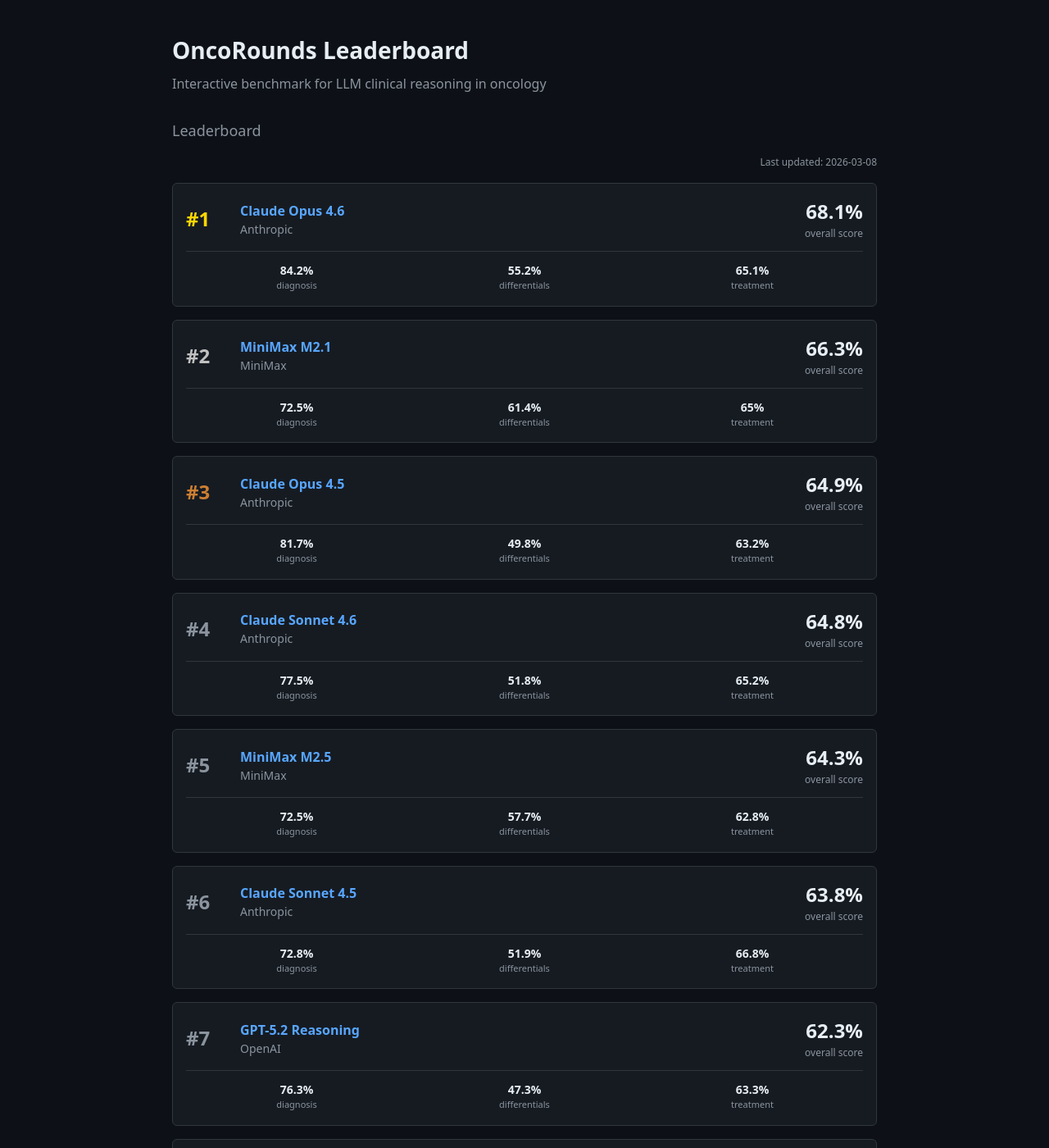
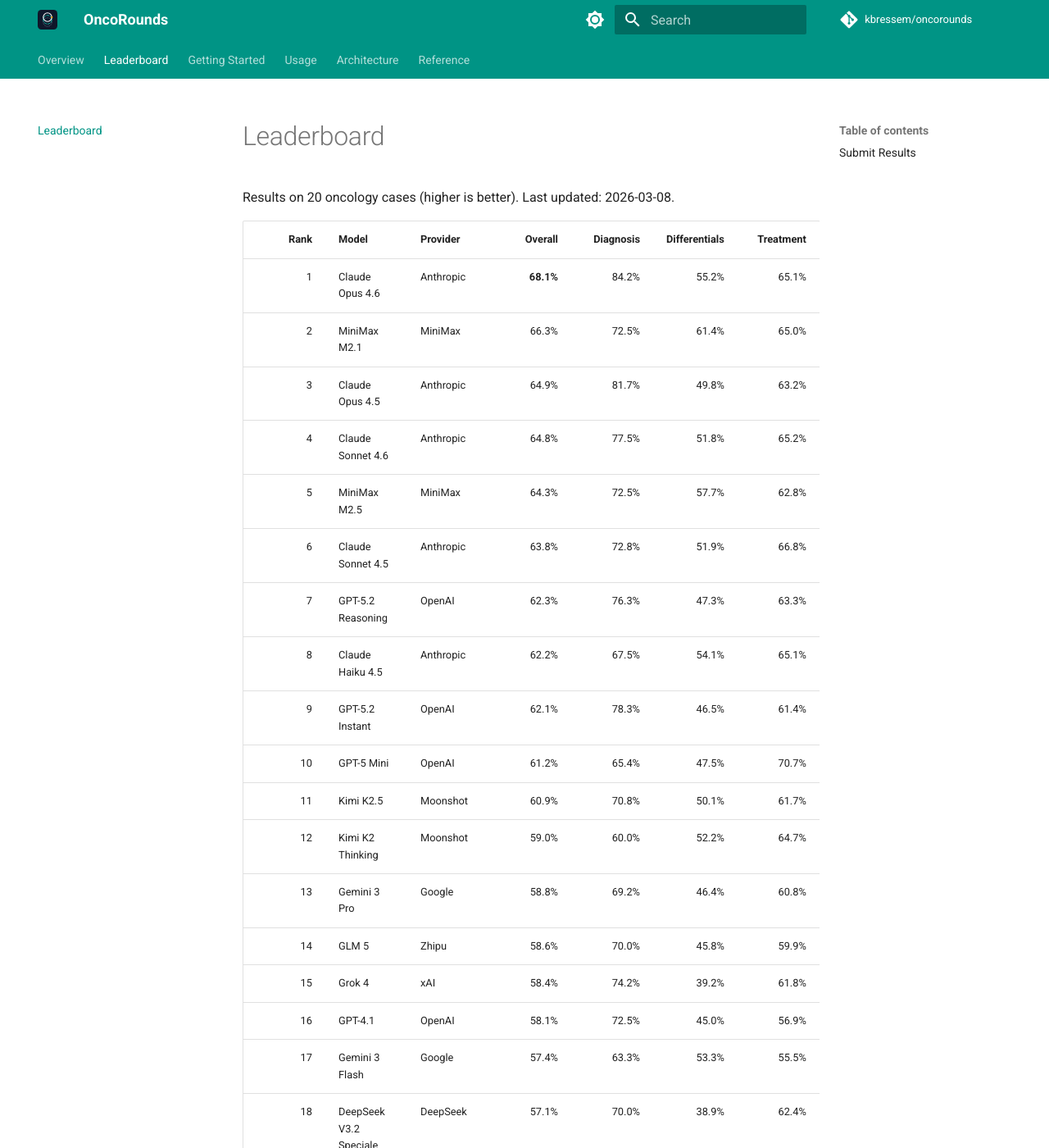
Before and after one commit to kbressem/oncorounds, an MkDocs documentation site: the page built from docs/leaderboard/index.md, in a window 1280 px wide and 1400 px high. Shown: the whole window at 82% size. Built offline with MkDocs 1.6.1 and Material for MkDocs 9.7.7, drawn with Linux system fonts in a browser that asks for light colours; comment, search, counter and statistics services are not loaded; some of the changed text lies outside the part shown.

Commit message:
Fix page layout

````diff
--- a/docs/leaderboard/index.html
+++ /dev/null
@@ -1,198 +0,0 @@
-<!DOCTYPE html>
-<html lang="en">
-<head>
-    <meta charset="UTF-8">
-    <meta name="viewport" content="width=device-width, initial-scale=1.0">
-    <title>OncoRounds Leaderboard</title>
-    <style>
-        * { box-sizing: border-box; margin: 0; padding: 0; }
-        body {
-            font-family: system-ui, -apple-system, sans-serif;
-            background: #0d1117;
-            color: #e6edf3;
-            padding: 40px 20px;
-            max-width: 900px;
-            margin: 0 auto;
-            line-height: 1.5;
-        }
-        h1 { font-size: 28px; margin-bottom: 8px; }
-        .tagline { color: #8b949e; margin-bottom: 32px; }
-        h2 { font-size: 18px; margin: 32px 0 16px; color: #8b949e; font-weight: 500; }
-
-        .card {
-            background: #161b22;
-            border: 1px solid #30363d;
-            border-radius: 6px;
-            padding: 16px;
-            margin-bottom: 16px;
-        }
-        .entry {
-            display: grid;
-            grid-template-columns: 50px 1fr auto;
-            align-items: center;
-            gap: 16px;
-        }
-        .rank {
-            font-size: 24px;
-            font-weight: 700;
-            color: #8b949e;
-        }
-        .rank.gold { color: #ffd700; }
-        .rank.silver { color: #c0c0c0; }
-        .rank.bronze { color: #cd7f32; }
-        .model-name {
-            font-size: 16px;
-            font-weight: 600;
-            color: #58a6ff;
-        }
-        .model-org {
-            font-size: 14px;
-            color: #8b949e;
-        }
-        .score {
-            text-align: right;
-        }
-        .score-value {
-            font-size: 24px;
-            font-weight: 700;
-        }
-        .score-label {
-            font-size: 12px;
-            color: #8b949e;
-        }
-        .details {
-            display: grid;
-            grid-template-columns: repeat(3, 1fr);
-            gap: 8px;
-            margin-top: 12px;
-            padding-top: 12px;
-            border-top: 1px solid #30363d;
-        }
-        .detail {
-            text-align: center;
-        }
-        .detail-value {
-            font-weight: 600;
-            font-size: 14px;
-        }
-        .detail-label {
-            font-size: 11px;
-            color: #8b949e;
-        }
-
-        .instructions {
-            font-size: 14px;
-        }
-        .instructions code {
-            background: #0d1117;
-            padding: 2px 6px;
-            border-radius: 4px;
-            font-size: 13px;
-        }
-        .instructions pre {
-            background: #0d1117;
-            padding: 12px;
-            border-radius: 4px;
-            overflow-x: auto;
-            margin: 12px 0;
-            font-size: 13px;
-        }
-        a { color: #58a6ff; text-decoration: none; }
-        a:hover { text-decoration: underline; }
-
-        footer {
-            margin-top: 40px;
-            padding-top: 20px;
-            border-top: 1px solid #30363d;
-            text-align: center;
-            color: #8b949e;
-            font-size: 14px;
-        }
-        .updated {
-            text-align: right;
-            font-size: 12px;
-            color: #8b949e;
-            margin-bottom: 16px;
-        }
-    </style>
-</head>
-<body>
-    <h1>OncoRounds Leaderboard</h1>
-    <p class="tagline">Interactive benchmark for LLM clinical reasoning in oncology</p>
-
-    <h2>Leaderboard</h2>
-    <p class="updated" id="updated"></p>
-    <div id="leaderboard"></div>
-
-    <h2>Submit Results</h2>
-    <div class="card instructions">
-        <p>Run the benchmark on your model:</p>
-        <pre>pip install oncorounds
-
-python examples/run_benchmark.py \
-    --candidate-model your-model-name
-
-oncorounds-score --outputs-dir outputs/your-model-name --case-dir cases</pre>
-        <p>Then <a href="https://github.com/kbressem/oncorounds/edit/main/docs/leaderboard/data.json">submit your results</a> via pull request.</p>
-    </div>
-
-    <h2>About</h2>
-    <div class="card instructions">
-        <p>OncoRounds tests clinical reasoning through interactive case solving:</p>
-        <ul style="margin: 12px 0 0 20px;">
-            <li>20 expert-created oncology cases</li>
-            <li>3 clinical rounds with incremental information</li>
-            <li>Models request tests, then diagnose and plan treatment</li>
-            <li>Scored on diagnosis, differentials, and treatment plan</li>
-        </ul>
-    </div>
-
-    <footer>
-        <a href="https://github.com/kbressem/oncorounds">GitHub</a> ·
-        <a href="https://github.com/kbressem/oncorounds/blob/main/LICENSE">MIT License</a>
-    </footer>
-
-    <script>
-        async function loadLeaderboard() {
-            const response = await fetch('data.json');
-            const data = await response.json();
-
-            document.getElementById('updated').textContent = `Last updated: ${data.last_updated}`;
-
-            const container = document.getElementById('leaderboard');
-            container.innerHTML = data.entries.map(entry => {
-                const rankClass = entry.rank === 1 ? 'gold' : entry.rank === 2 ? 'silver' : entry.rank === 3 ? 'bronze' : '';
-                return `
-                <div class="card">
-                    <div class="entry">
-                        <div class="rank ${rankClass}">#${entry.rank}</div>
-                        <div>
-                            <div class="model-name">${entry.model}</div>
-                            <div class="model-org">${entry.organization}</div>
-                        </div>
-                        <div class="score">
-                            <div class="score-value">${entry.score}%</div>
-                            <div class="score-label">overall score</div>
-                        </div>
-                    </div>
-                    <div class="details">
-                        <div class="detail">
-                            <div class="detail-value">${entry.dimensions.diagnosis}%</div>
-                            <div class="detail-label">diagnosis</div>
-                        </div>
-                        <div class="detail">
-                            <div class="detail-value">${entry.dimensions.differentials}%</div>
-                            <div class="detail-label">differentials</div>
-                        </div>
-                        <div class="detail">
-                            <div class="detail-value">${entry.dimensions.treatment}%</div>
-                            <div class="detail-label">treatment</div>
-                        </div>
-                    </div>
-                </div>`;
-            }).join('');
-        }
-        loadLeaderboard();
-    </script>
-</body>
-</html>
--- /dev/null
+++ b/docs/leaderboard/index.md
@@ -0,0 +1,50 @@
+# Leaderboard
+
+Results on 20 oncology cases (higher is better). Last updated: 2026-03-08.
+
+| Rank | Model | Provider | Overall | Diagnosis | Differentials | Treatment |
+|-----:|-------|----------|--------:|----------:|--------------:|----------:|
+| 1 | Claude Opus 4.6 | Anthropic | **68.1%** | 84.2% | 55.2% | 65.1% |
+| 2 | MiniMax M2.1 | MiniMax | 66.3% | 72.5% | 61.4% | 65.0% |
+| 3 | Claude Opus 4.5 | Anthropic | 64.9% | 81.7% | 49.8% | 63.2% |
+| 4 | Claude Sonnet 4.6 | Anthropic | 64.8% | 77.5% | 51.8% | 65.2% |
+| 5 | MiniMax M2.5 | MiniMax | 64.3% | 72.5% | 57.7% | 62.8% |
+| 6 | Claude Sonnet 4.5 | Anthropic | 63.8% | 72.8% | 51.9% | 66.8% |
+| 7 | GPT-5.2 Reasoning | OpenAI | 62.3% | 76.3% | 47.3% | 63.3% |
+| 8 | Claude Haiku 4.5 | Anthropic | 62.2% | 67.5% | 54.1% | 65.1% |
+| 9 | GPT-5.2 Instant | OpenAI | 62.1% | 78.3% | 46.5% | 61.4% |
+| 10 | GPT-5 Mini | OpenAI | 61.2% | 65.4% | 47.5% | 70.7% |
+| 11 | Kimi K2.5 | Moonshot | 60.9% | 70.8% | 50.1% | 61.7% |
+| 12 | Kimi K2 Thinking | Moonshot | 59.0% | 60.0% | 52.2% | 64.7% |
+| 13 | Gemini 3 Pro | Google | 58.8% | 69.2% | 46.4% | 60.8% |
+| 14 | GLM 5 | Zhipu | 58.6% | 70.0% | 45.8% | 59.9% |
+| 15 | Grok 4 | xAI | 58.4% | 74.2% | 39.2% | 61.8% |
+| 16 | GPT-4.1 | OpenAI | 58.1% | 72.5% | 45.0% | 56.9% |
+| 17 | Gemini 3 Flash | Google | 57.4% | 63.3% | 53.3% | 55.5% |
+| 18 | DeepSeek V3.2 Speciale | DeepSeek | 57.1% | 70.0% | 38.9% | 62.4% |
+| 19 | GPT-OSS 120B | OpenAI | 56.4% | 71.7% | 40.6% | 56.9% |
+| 20 | DeepSeek V3.2 | DeepSeek | 55.9% | 70.0% | 43.3% | 54.5% |
+| 21 | Grok 4.1 Fast | xAI | 55.0% | 67.5% | 39.1% | 58.5% |
+| 22 | GPT-5 Nano | OpenAI | 54.9% | 57.9% | 47.9% | 58.8% |
+| 23 | Gemini 3.1 Pro | Google | 54.8% | 61.4% | 42.9% | 60.1% |
+| 24 | Mistral 3 Large | Mistral | 51.1% | 54.2% | 36.9% | 62.2% |
+| 25 | GLM 4.7 | Zhipu | 50.3% | 65.8% | 31.8% | 53.2% |
+| 26 | GPT-OSS 20B | OpenAI | 50.0% | 64.2% | 33.6% | 52.1% |
+| 27 | Qwen3 Max | Alibaba | 49.8% | 56.7% | 38.4% | 54.2% |
+| 28 | Arcee Trinity | Arcee | 46.9% | 58.3% | 32.4% | 49.9% |
+| 29 | Qwen3 235B A22B | Alibaba | 45.6% | 50.8% | 35.9% | 49.9% |
+| 30 | Mistral 3.1 Medium | Mistral | 42.7% | 49.2% | 27.4% | 51.6% |
+| 31 | Qwen3 Next 80B | Alibaba | 40.9% | 48.3% | 30.1% | 44.3% |
+| 32 | Llama 3.3 70B | Meta | 40.2% | 56.7% | 20.8% | 43.1% |
+
+## Submit Results
+
+Run the benchmark on your model:
+
+```bash
+pip install oncorounds
+python examples/run_benchmark.py --model your-model-name
+oncorounds-score --outputs-dir outputs --case-dir cases
+```
+
+Then [submit your results](https://github.com/kbressem/oncorounds/edit/main/docs/leaderboard/data.json) via pull request.
--- a/mkdocs.yml
+++ b/mkdocs.yml
@@ -35,7 +35,7 @@
 
 nav:
   - Overview: index.md
-  - Leaderboard: leaderboard/index.html
+  - Leaderboard: leaderboard/index.md
   - Getting Started: getting-started.md
   - Usage:
       - Running the Benchmark: usage/running-benchmark.md
````
